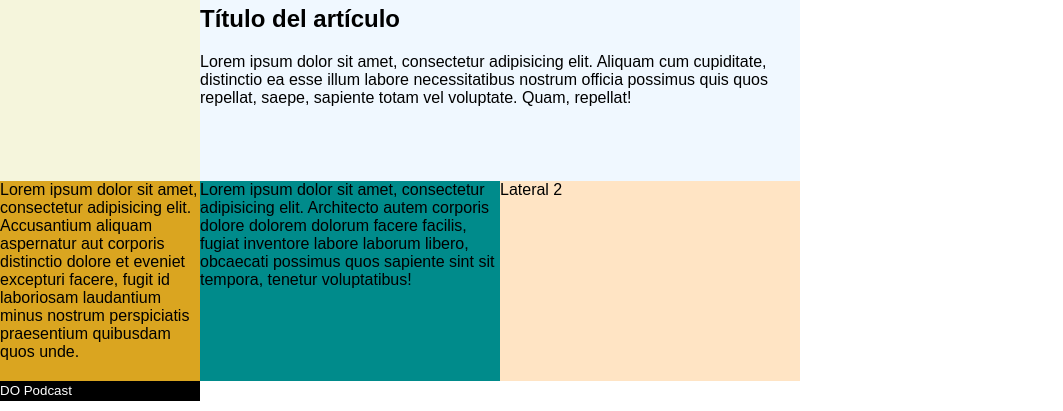
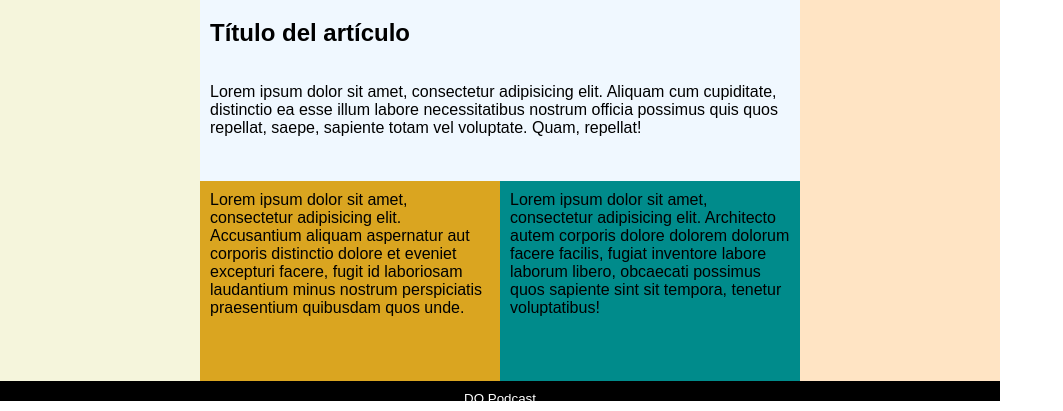
Before and after one commit to AritzMartinez/reto2Ejer, a PHP site: page / in a window 1280 px wide. Shown: the part 389-800 px from the top of the page, without its empty margins (0-1063 px from the left). Run offline with PHP 8.4, Linux system fonts and the light colour scheme.

Commit message:
Otro grid terminado

```diff
--- a/aritz 2/diw/OtroEjercicioGrid/css/main.css
+++ b/aritz 2/diw/OtroEjercicioGrid/css/main.css
@@ -18,16 +18,18 @@ body {
 .principal {
     height: 100vh;
     display: grid;
-    grid-template-columns: 200px 300px 300px;
-    grid-template-rows: 70px 500px 200px 20px ;
-
+    grid-template-columns: 200px 300px 300px 200px;
+    grid-template-rows: 70px 500px 200px 20px;
 }
 
 /* Cabecera */
 .cabecera {
     background-color: aquamarine;
-    grid-column: 1/4;
+    display: flex;
+    justify-content: center;
+    grid-column: 1/5;
     grid-row: 1/2;
+    padding: 10px;
 
 
 }
@@ -35,47 +37,72 @@ body {
 /* Contenido */
 .contenido {
     background-color: aliceblue;
+    display: flex;
+    justify-content: center;
+    flex-direction: column;
     grid-column: 2/4;
     grid-row: 2/3;
+    padding: 10px;
 
 }
 
 .contenido__img {
     width: 100%;
     height: auto;
+
 }
 
 /* Izquierda */
 .izquierda {
     background-color: beige;
-    grid-column: 1/2;
-    grid-row: 2/3;
-
+    display: flex;
+    justify-content: center;
+    grid-column:1/2;
+    grid-row: 2/4;
+    padding: 10px;
 
 }
 
 /* Anexos */
 .anexo1 {
     background-color: goldenrod;
+    display: flex;
+    justify-content: center;
+    grid-column: 2/3;
+    grid-row: 3/4;
+    padding: 10px;
 
 }
 
 .anexo2 {
     background-color: darkcyan;
+    display: flex;
+    justify-content: center;
+    grid-column: 3/4;
+    grid-row: 3/4;
+    padding: 10px;
 
 }
 
 /* Derecha */
 .derecha {
     background-color: bisque;
-
+    display: flex;
+    justify-content: center;
+    grid-column:4/5;
+    grid-row: 2/4;
+    padding: 10px;
 }
 
 /* Pie */
 .pie {
     background-color: black;
     color: white;
-
+    display: flex;
+    justify-content: center;
+    grid-column: 1/5;
+    grid-row: 4/5;
+    padding: 10px;
 }
 
 @media (max-width: 600px) {
```
Also changed, not shown: other parts of aritz 2/diw/OtroEjercicioGrid/css/main.css (+68 -0 lines).
